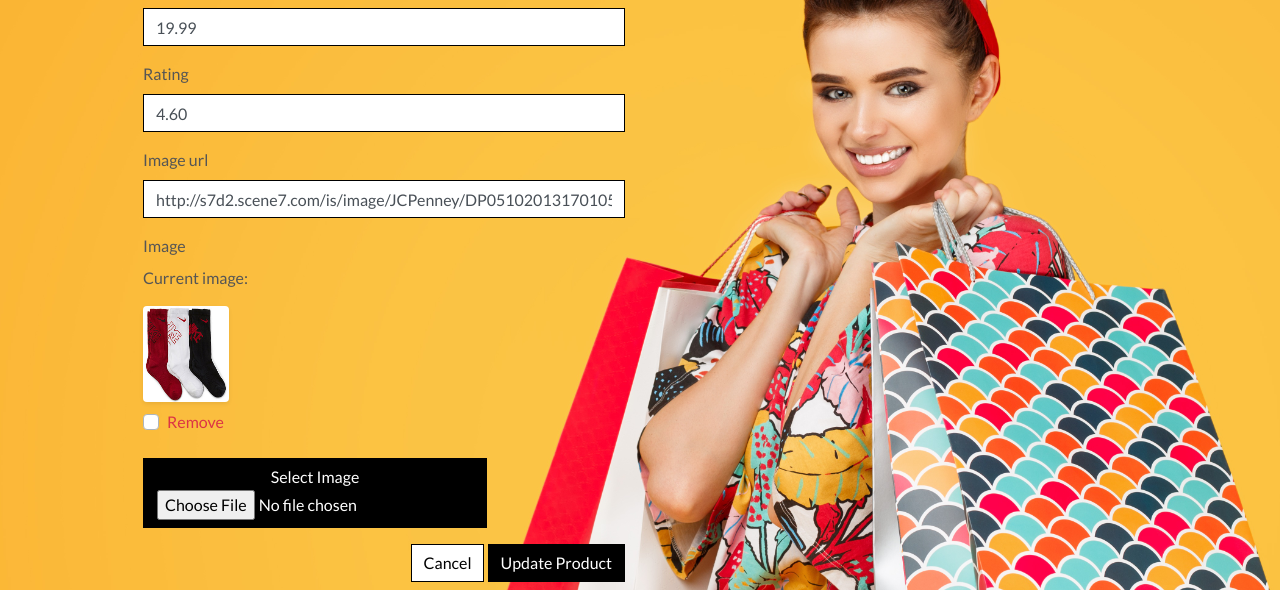
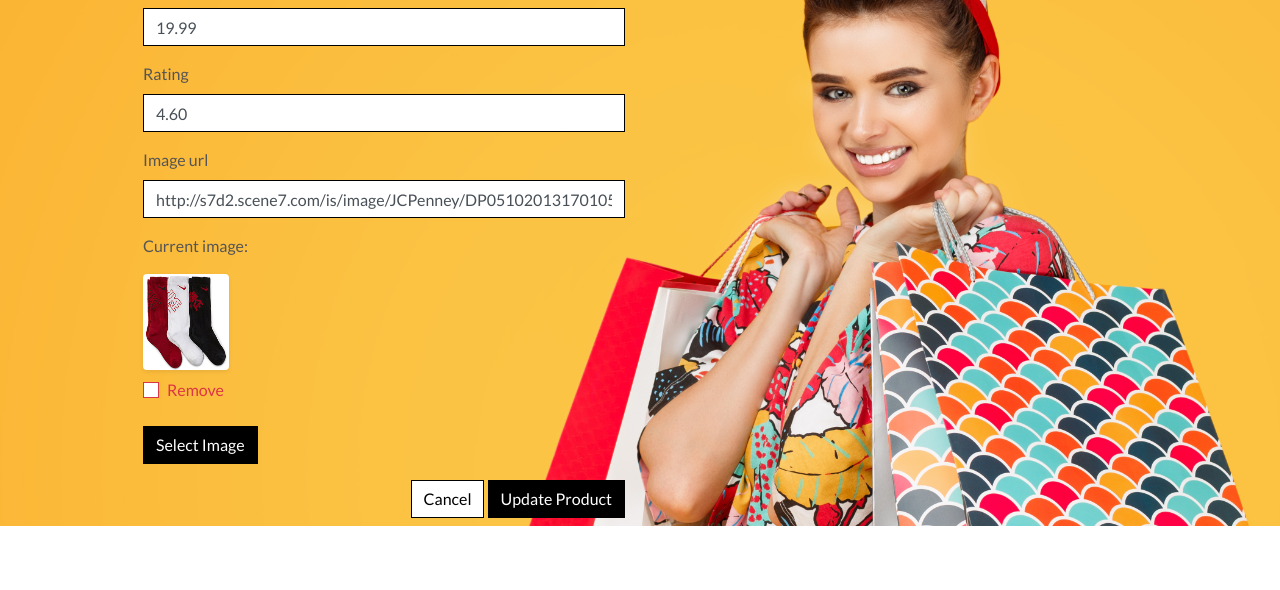
Before and after one commit to TLC-1990/boutique_ado_v1, a Django app: page /products/edit/12/ in a window 1280 px wide. Shown: the part 986-1576 px from the top of the page. After the commit the page ends 1512 px from the top, so only its background shows below. Run offline with Django 3.2, Linux system fonts and the light colour scheme; the visitor is signed in with stand-in values (Sample User, id 1); data comes from the database, SQL or seed files in the repository; some libraries are stand-ins or nearby versions.

Commit message:
Product admin - fixing the image field

```diff
--- a/products/templates/products/custom_widget_templates/custom_clearable_file_input.html
+++ b/products/templates/products/custom_widget_templates/custom_clearable_file_input.html
@@ -14,7 +14,7 @@
 {{ widget.input_text }}
 {% endif %}
 <span class="btn btn-black rounded-0 btn-file">
-    Select Image<input type="{{ widget.type }}" name="{{ widget.name }}"
+    Select Image<input id="new-image" type="{{ widget.type }}" name="{{ widget.name }}"
         {% include "django/forms/widgets/attrs.html" %}>
 </span>
 <strong>
--- a/products/templates/products/edit_product.html
+++ b/products/templates/products/edit_product.html
@@ -26,7 +26,13 @@
             <form method="POST" action="{% url 'edit_product' product.id %}" class="form mb-2"
                 enctype="multipart/form-data">
                 {% csrf_token %}
-                {{ form|crispy }}
+                {% for field in form %}
+                {% if field.name != 'image'%}
+                {{ field |as_crispy_field }}
+                {% else %}
+                {{ field }}
+                {% endif %}
+                {% endfor %}
                 <div class="text-right">
                     <a class="btn btn-outline-black rounded-0" href="{% url 'products' %}"> Cancel</a>
                     <button class="btn btn-black rounded-0" type="submit">Update Product</button>
--- a/static/css/base.css
+++ b/static/css/base.css
@@ -241,6 +241,33 @@ input[name='q']::placeholder {
     /* text-info */
 }
 
+/* Product form */
+.btn-file {
+    position: relative;
+    overflow: hidden;
+}
+
+.btn-file input[type='file'] {
+    position: absolute;
+    top: 0;
+    right: 0;
+    min-width: 100%;
+    min-height: 100%;
+    opacity: 0;
+    cursor: pointer;
+}
+
+.custom-checkbox .custom-control-label::before {
+    border-radius: 0;
+    border-color: #dc3545;
+}
+
+.custom-checkbox .custom-control-input:checked~.custom-control-label::before {
+    background-color: #dc3545;
+    border-color: #dc3545;
+    border-radius: 0;
+}
+
 /* fixed top navbar only on medium and up */
 @media (min-width: 992px) {
     .fixed-top-desktop-only {
```
Also changed, not shown: products/templates/products/add_product.html (+16 -1 lines).
